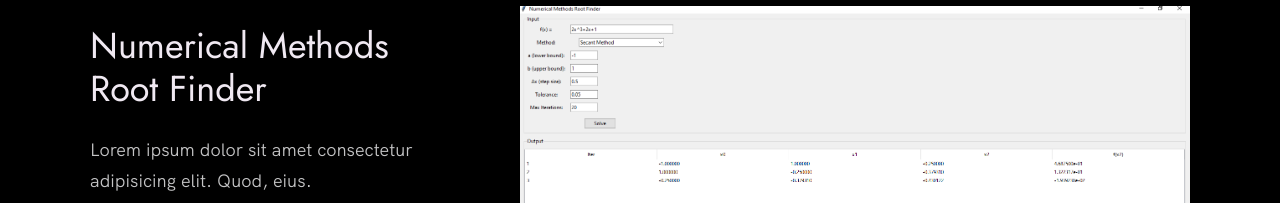
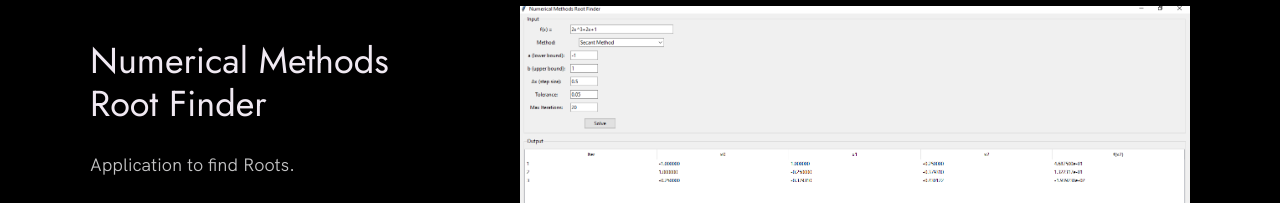
Before and after one commit to Jesb405/portfolio-Student, a plain HTML site: page index.html in a window 1280 px wide. Shown: the part 1740-1943 px from the top of the page. Drawn offline with Linux system fonts and the light colour scheme.

Commit message:
minor changes

```diff
--- a/index.html
+++ b/index.html
@@ -109,8 +109,7 @@
             <div class="work__text">
               <h3>Numerical Methods Root Finder</h3>
               <p>
-                Lorem ipsum dolor sit amet consectetur adipisicing elit. Quod,
-                eius.
+               Application to find Roots.
               </p>
               <ul class="work__list">
                 <li>Python</li>
```
